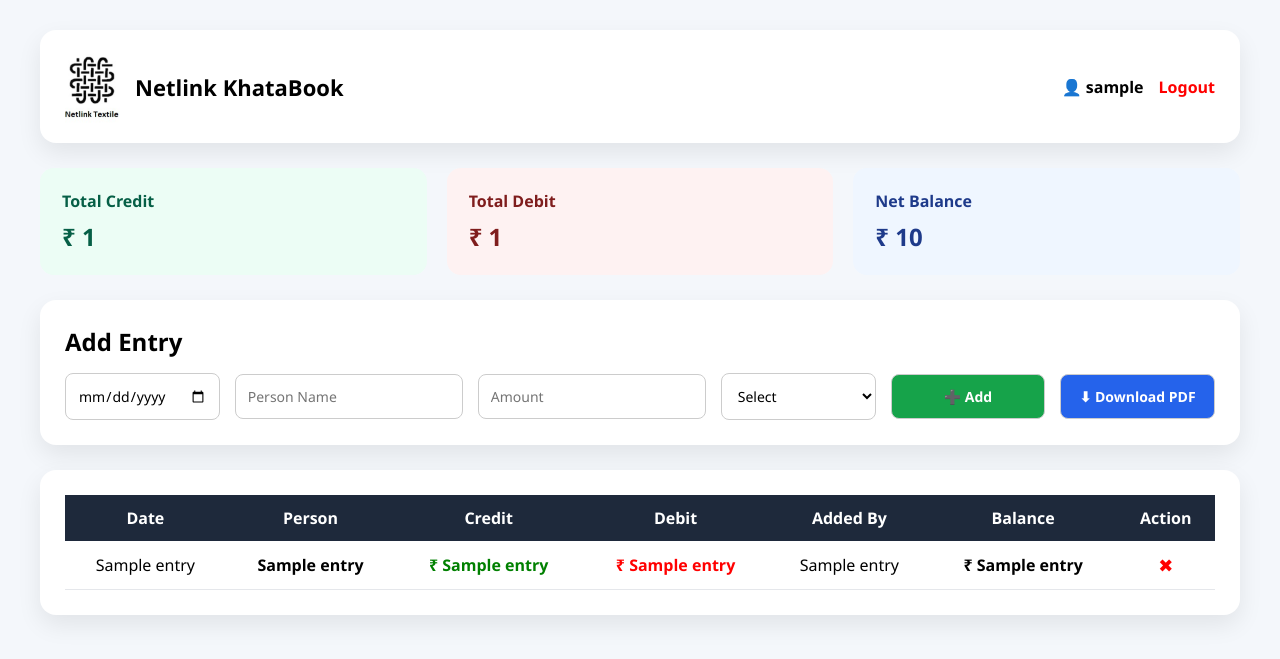
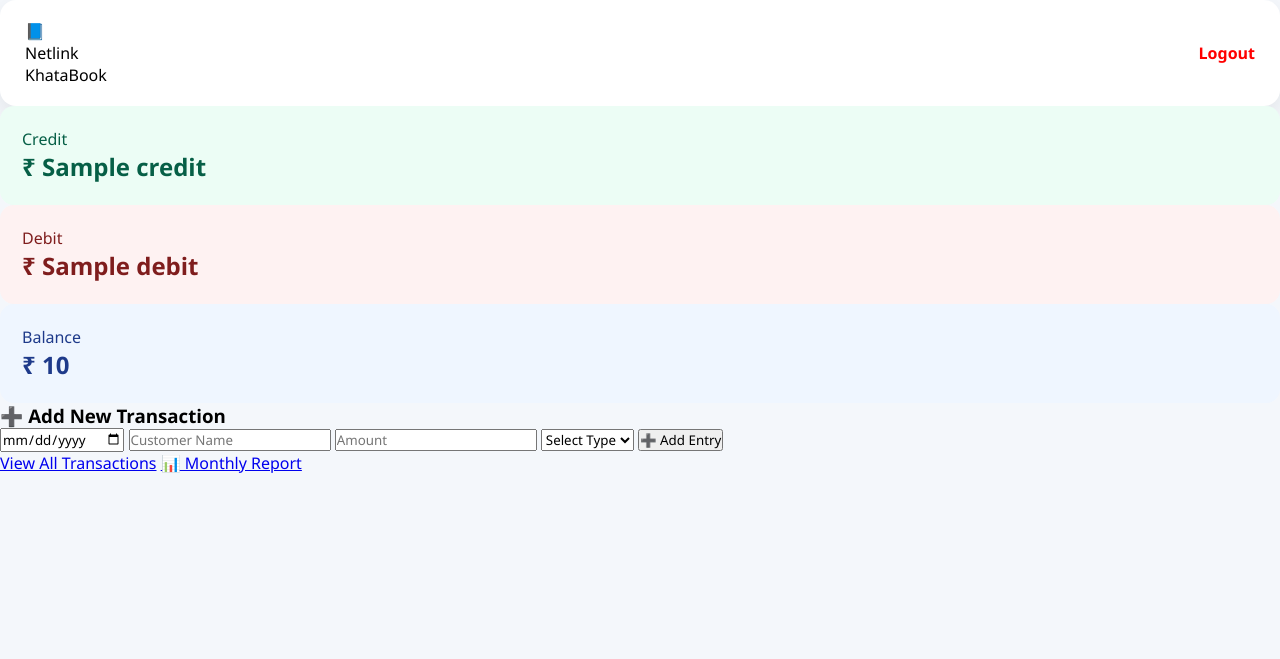
Before and after one commit to swatiJadav/Netlink_khatabook, a Flask app: template templates/dashboard.html in a window 1280 px wide. Shown: the top 659 px of the page. Run offline with Flask 3, Linux system fonts and the light colour scheme; the visitor is signed in with stand-in values (Sample User, id 1); tables that the repository leaves empty hold one stand-in row (values such as "Sample post"); the template is opened without the code that fills it: most values are stand-ins (such as "Sample title", 1, 10 or a date in 2020).

Commit message:
Update dashboard.html

```diff
--- a/templates/dashboard.html
+++ b/templates/dashboard.html
@@ -3,108 +3,70 @@
 <head>
     <meta charset="UTF-8">
     <title>Netlink KhataBook</title>
+
+    <!-- CSS -->
     <link rel="stylesheet" href="{{ url_for('static', filename='style.css') }}">
+
+    <!-- Google Font -->
+    <link href="https://fonts.googleapis.com/css2?family=Poppins:wght@400;600&display=swap" rel="stylesheet">
 </head>
 <body>
 
-<div class="container">
+<!-- ================= HEADER ================= -->
+<div class="header">
+    <div class="logo">📘 Netlink KhataBook</div>
+    <a href="/logout" class="logout">Logout</a>
+</div>
 
-    <!-- HEADER -->
-    <div class="header">
-        <div class="brand">
-            <img src="{{ url_for('static', filename='logo.png') }}" class="logo">
-            <div>
-                <h1>Netlink KhataBook</h1>
+<!-- ================= SUMMARY CARDS ================= -->
+<div class="summary">
+    <div class="card credit">
+        <span>Credit</span>
+        <h2>₹ {{ credit }}</h2>
+    </div>
+
+    <div class="card debit">
+        <span>Debit</span>
+        <h2>₹ {{ debit }}</h2>
+    </div>
+
+    <div class="card balance">
+        <span>Balance</span>
+        <h2>₹ {{ balance }}</h2>
     </div>
 </div>
 
-        <div class="header-actions">
-            <span class="user">👤 {{ session['user'] }}</span>
-            <a href="/logout" class="logout">Logout</a>
-        </div>
-    </div>
+<!-- ================= CENTER MAIN SECTION ================= -->
+<div class="main-center">
 
-    <!-- SUMMARY CARDS -->
-    <div class="cards">
-        <div class="card credit">
-            <h4>Total Credit</h4>
-            <h2>₹ {{ total_credit }}</h2>
-        </div>
+    <!-- ADD ENTRY CARD -->
+    <div class="form-card">
+        <h3>➕ Add New Transaction</h3>
 
-        <div class="card debit">
-            <h4>Total Debit</h4>
-            <h2>₹ {{ total_debit }}</h2>
-        </div>
+        <form method="POST" action="/dashboard">
+            <input type="date" name="date" value="{{ today }}" required>
 
-        <div class="card balance">
-            <h4>Net Balance</h4>
-            <h2>₹ {{ net_balance }}</h2>
-        </div>
-    </div>
+            <input type="text" name="name" placeholder="Customer Name" required>
 
-    <!-- ADD ENTRY -->
-    <!-- ADD ENTRY -->
-<div class="box">
-    <h2>Add Entry</h2>
-
-    <form method="post" class="entry-form">
-
-        <input type="date" name="entry_date" value="{{ today }}">
-
-        <input type="text" name="person" placeholder="Person Name" required>
-
-        <input type="number" step="0.01" name="amount" placeholder="Amount" required>
+            <input type="number" name="amount" placeholder="Amount" required>
 
             <select name="type" required>
-            <option value="">Select</option>
+                <option value="">Select Type</option>
                 <option value="credit">Credit</option>
                 <option value="debit">Debit</option>
             </select>
 
-        <button type="submit" class="btn-add">➕ Add</button>
+            <button type="submit">➕ Add Entry</button>
+        </form>
 
-        <a href="/download_pdf" class="btn btn-pdf">⬇ Download PDF</a>
+        <a href="{{ url_for('entries') }}" class="view-btn">View All Transactions</a>
+        <a href="{{ url_for('monthly_report') }}" class="view-btn">📊 Monthly Report</a>
 
-    </form>
-</div>
-
-
-    <!-- TABLE -->
-    <div class="box">
-        <table>
-            <thead>
-                <tr>
-                    <th>Date</th>
-                    <th>Person</th>
-                    <th>Credit</th>
-                    <th>Debit</th>
-                    <th>Added By</th>
-                    <th>Balance</th>
-                    <th>Action</th>
-                </tr>
-            </thead>
-
-            <tbody>
-            {% for e in entries %}
-                <tr>
-                    <td>{{ e[1] }}</td>
-                    <td class="bold">{{ e[2] }}</td>
-                    <td class="credit-text">₹ {{ e[3] }}</td>
-                    <td class="debit-text">₹ {{ e[4] }}</td>
-                    <td>{{ e[5] }}</td>
-                    <td class="bold">₹ {{ e[6] }}</td>
-                    <td>
-                        <a href="/delete/{{ e[0] }}"
-                           onclick="return confirm('Are you sure you want to delete this entry?')"
-                           class="delete">✖</a>
-                    </td>
-                </tr>
-            {% endfor %}
-            </tbody>
-        </table>
     </div>
 
 </div>
 
+
+
 </body>
 </html>
```
Lines whose indentation alone changed are shown as unchanged.
